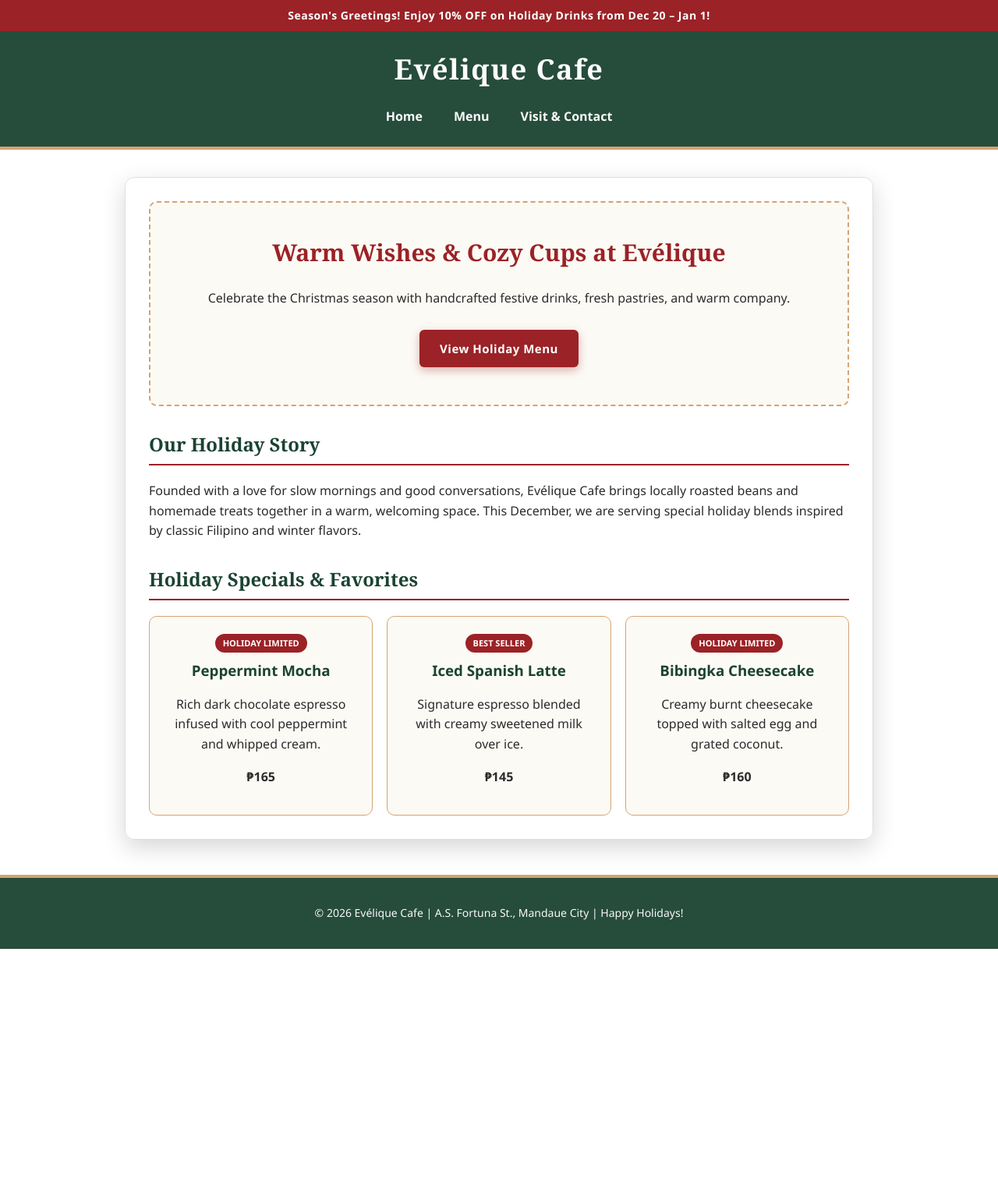
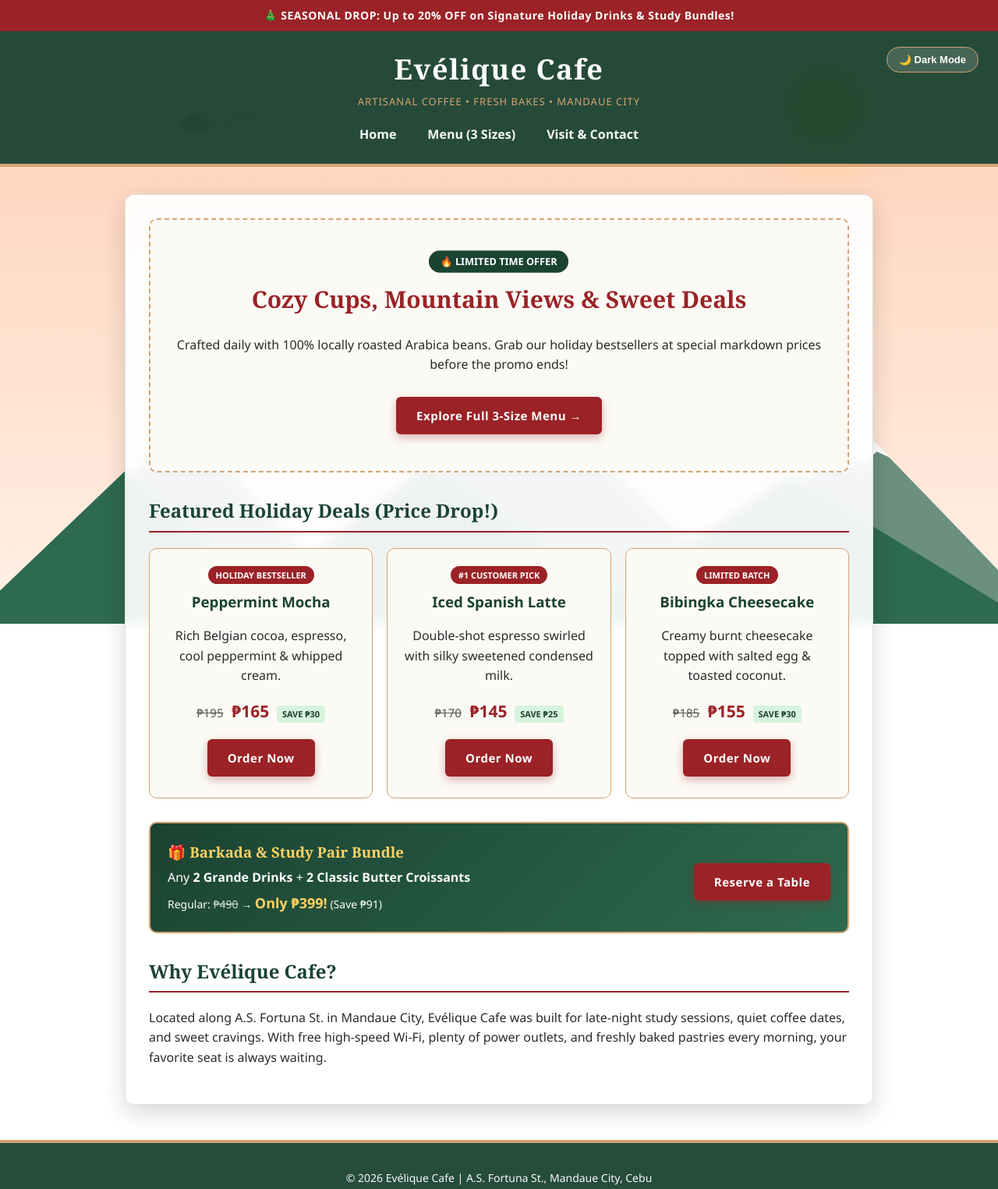
Before and after one commit to Ludzkie/Evelique-Cafe, a plain HTML site: page index.html in a window 1280 px wide. Shown: the whole page at 78% size. Before the commit the page ends 1217 px from the top, so only its background shows below. Drawn offline with Linux system fonts and the light colour scheme.

Commit message:
Revise holiday theme and update menu details
Updated the title and promotional content for the holiday season. Added new elements for visual appeal and adjusted product descriptions and pricing.

```diff
--- a/index.html
+++ b/index.html
@@ -2,60 +2,132 @@
 <html lang="en">
 <head>
     <meta charset="UTF-8">
-    <title>Evélique Cafe - Holiday Season</title>
+    <meta name="viewport" content="width=device-width, initial-scale=1.0">
+    <title>Evélique Cafe - Handcrafted Coffee & Pastries</title>
     <link rel="stylesheet" href="style.css">
 </head>
 <body>
 
+    <!-- Scenic Mountain, Sun/Moon & Sleigh Background -->
+    <div class="scenic-bg">
+        <div class="stars"></div>
+        <div class="celestial-orb"></div>
+
+        <!-- Santa's Sleigh Silhouette -->
+        <div class="sleigh-container">
+            <svg viewBox="0 0 200 70" fill="currentColor">
+                <circle cx="165" cy="35" r="5"/>
+                <path d="M160 38 L150 48 L145 60 M155 48 L158 60 M165 30 L170 22 M167 30 L163 22" stroke="currentColor" stroke-width="2.5" fill="none"/>
+                <circle cx="132" cy="37" r="5"/>
+                <path d="M127 40 L117 50 L112 62 M122 50 L125 62 M132 32 L137 24" stroke="currentColor" stroke-width="2.5" fill="none"/>
+                <path d="M85 45 Q120 42 162 36" stroke="currentColor" stroke-width="1.5" fill="none"/>
+                <path d="M25 45 L85 45 L80 58 L30 58 Z"/>
+                <path d="M20 62 L90 62 Q98 62 96 54" stroke="currentColor" stroke-width="3" fill="none"/>
+                <circle cx="52" cy="34" r="7"/>
+                <path d="M40 45 C40 37, 64 37, 64 45 Z"/>
+            </svg>
+        </div>
+
+        <!-- Winter Mountains -->
+        <svg class="mountains-svg" viewBox="0 0 1440 320" preserveAspectRatio="none">
+            <polygon class="mountain-back" points="0,320 260,90 540,320"/>
+            <polygon class="snow-cap" points="260,90 215,130 245,125 260,140 280,122 305,130"/>
+
+            <polygon class="mountain-back" points="420,320 760,60 1120,320"/>
+            <polygon class="snow-cap" points="760,60 700,112 735,105 760,125 790,104 820,112"/>
+
+            <polygon class="mountain-back" points="950,320 1240,100 1440,260 1440,320"/>
+            <polygon class="snow-cap" points="1240,100 1195,135 1225,130 1240,145 1265,128 1285,135"/>
+
+            <polygon class="mountain-front" points="-50,320 180,150 430,320"/>
+            <polygon class="mountain-front" points="320,320 620,140 940,320"/>
+            <polygon class="mountain-front" points="820,320 1140,155 1490,320"/>
+        </svg>
+    </div>
+
     <div class="holiday-banner">
-        Season's Greetings! Enjoy 10% OFF on Holiday Drinks from Dec 20 – Jan 1!
+        🎄 SEASONAL DROP: Up to 20% OFF on Signature Holiday Drinks & Study Bundles!
     </div>
 
     <header>
         <h1>Evélique Cafe</h1>
+        <span class="tagline">Artisanal Coffee • Fresh Bakes • Mandaue City</span>
         <nav>
             <a href="index.html">Home</a>
-            <a href="menu.html">Menu</a>
+            <a href="menu.html">Menu (3 Sizes)</a>
             <a href="contact.html">Visit & Contact</a>
         </nav>
+        <button class="theme-toggle" id="themeBtn" onclick="toggleTheme()">🌙 Dark Mode</button>
     </header>
 
     <div class="container">
         <div class="hero">
-            <h2>Warm Wishes & Cozy Cups at Evélique</h2>
-            <p>Celebrate the Christmas season with handcrafted festive drinks, fresh pastries, and warm company.</p>
-            <a href="menu.html" class="btn">View Holiday Menu</a>
+            <span class="promo-pill">🔥 LIMITED TIME OFFER</span>
+            <h2>Cozy Cups, Mountain Views & Sweet Deals</h2>
+            <p>Crafted daily with 100% locally roasted Arabica beans. Grab our holiday bestsellers at special markdown prices before the promo ends!</p>
+            <a href="menu.html" class="btn">Explore Full 3-Size Menu →</a>
         </div>
 
-        <h2>Our Holiday Story</h2>
-        <p>Founded with a love for slow mornings and good conversations, Evélique Cafe brings locally roasted beans and homemade treats together in a warm, welcoming space. This December, we are serving special holiday blends inspired by classic Filipino and winter flavors.</p>
-
-        <h2>Holiday Specials & Favorites</h2>
+        <h2>Featured Holiday Deals (Price Drop!)</h2>
         <div class="card-row">
             <div class="card">
-                <span class="badge">Holiday Limited</span>
+                <span class="badge">Holiday Bestseller</span>
                 <h3>Peppermint Mocha</h3>
-                <p>Rich dark chocolate espresso infused with cool peppermint and whipped cream.</p>
-                <p><strong>₱165</strong></p>
+                <p>Rich Belgian cocoa, espresso, cool peppermint & whipped cream.</p>
+                <div class="price-box">
+                    <span class="old-price">₱195</span>
+                    <span class="new-price">₱165</span>
+                    <span class="save-tag">SAVE ₱30</span>
+                </div>
+                <a href="menu.html" class="btn">Order Now</a>
             </div>
+
             <div class="card">
-                <span class="badge">Best Seller</span>
+                <span class="badge">#1 Customer Pick</span>
                 <h3>Iced Spanish Latte</h3>
-                <p>Signature espresso blended with creamy sweetened milk over ice.</p>
-                <p><strong>₱145</strong></p>
+                <p>Double-shot espresso swirled with silky sweetened condensed milk.</p>
+                <div class="price-box">
+                    <span class="old-price">₱170</span>
+                    <span class="new-price">₱145</span>
+                    <span class="save-tag">SAVE ₱25</span>
+                </div>
+                <a href="menu.html" class="btn">Order Now</a>
             </div>
+
             <div class="card">
-                <span class="badge">Holiday Limited</span>
+                <span class="badge">Limited Batch</span>
                 <h3>Bibingka Cheesecake</h3>
-                <p>Creamy burnt cheesecake topped with salted egg and grated coconut.</p>
-                <p><strong>₱160</strong></p>
+                <p>Creamy burnt cheesecake topped with salted egg & toasted coconut.</p>
+                <div class="price-box">
+                    <span class="old-price">₱185</span>
+                    <span class="new-price">₱155</span>
+                    <span class="save-tag">SAVE ₱30</span>
+                </div>
+                <a href="menu.html" class="btn">Order Now</a>
             </div>
         </div>
+
+        <!-- Marketing Bundle Deal -->
+        <div class="bundle-box">
+            <div>
+                <h3>🎁 Barkada & Study Pair Bundle</h3>
+                <p style="margin:0;">Any <strong>2 Grande Drinks</strong> + <strong>2 Classic Butter Croissants</strong></p>
+                <p style="margin:5px 0 0 0; font-size: 14px;">
+                    Regular: <span style="text-decoration: line-through; opacity: 0.8;">₱490</span> →
+                    <strong style="font-size: 18px; color: #ffd166;">Only ₱399!</strong> (Save ₱91)
+                </p>
+            </div>
+            <a href="contact.html" class="btn">Reserve a Table</a>
+        </div>
+
+        <h2>Why Evélique Cafe?</h2>
+        <p>Located along A.S. Fortuna St. in Mandaue City, Evélique Cafe was built for late-night study sessions, quiet coffee dates, and sweet cravings. With free high-speed Wi-Fi, plenty of power outlets, and freshly baked pastries every morning, your favorite seat is always waiting.</p>
     </div>
 
     <footer>
-        <p>&copy; 2026 Evélique Cafe | A.S. Fortuna St., Mandaue City | Happy Holidays!</p>
+        <p>&copy; 2026 Evélique Cafe | A.S. Fortuna St., Mandaue City, Cebu</p>
     </footer>
 
+    <script src="script.js"></script>
 </body>
 </html>
```
